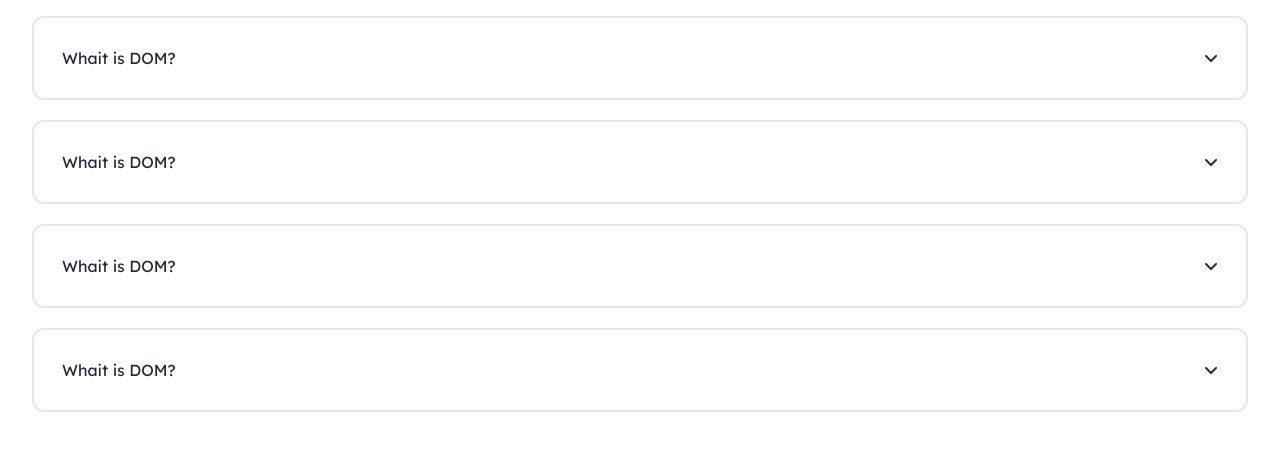
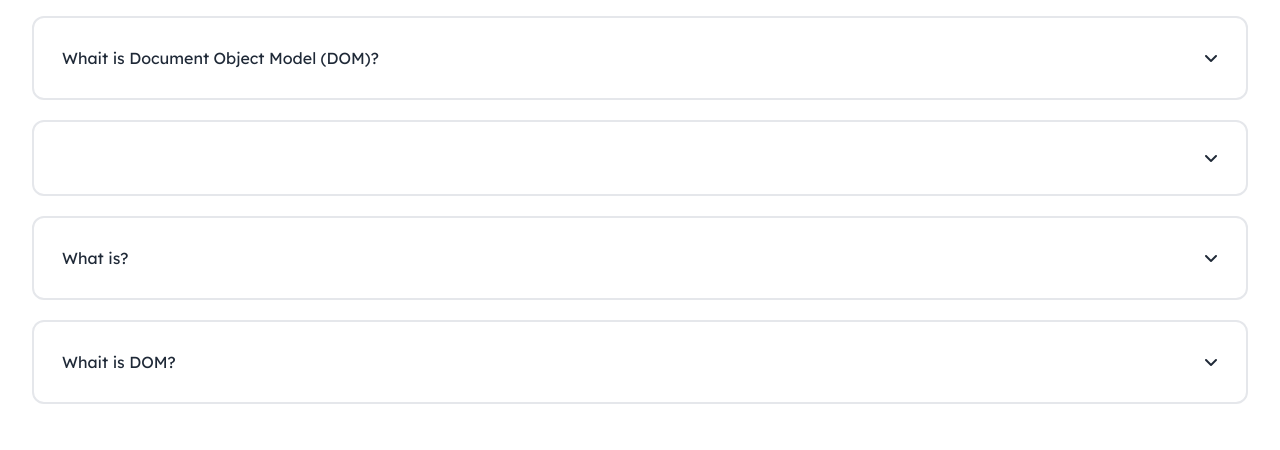
Before and after one commit to Tarikuzzaman12/Assignment-5, a plain HTML site: page blog.html in a window 1280 px wide. Shown: the part 184-634 px from the top of the page. Drawn offline with nearby package versions, Linux system fonts and the light colour scheme.

```diff
--- a/blog.html
+++ b/blog.html
@@ -41,7 +41,7 @@
         <!-- QNA 1 -->
         <div class="border-2 p-7 mt-5 rounded-xl">
             <div id="question-div-1" class="flex justify-between items-center">
-                <h1>Whait is DOM?</h1>
+                <h1>Whait is Document Object Model (DOM)?</h1>
                 <i class="fa-solid fa-angle-down"></i>
             </div>
             <input id="answer-field-1" type="text" class=" hidden mt-3" placeholder="Enter Your Answer...">
@@ -49,7 +49,7 @@
         <!-- QNA 2 -->
         <div class="border-2 p-7 mt-5 rounded-xl">
             <div id="question-div-2" class="flex justify-between items-center">
-                <h1>Whait is DOM?</h1>
+                <h1></h1>
                 <i class="fa-solid fa-angle-down"></i>
             </div>
             <input id="answer-field-2" type="text" class=" hidden mt-3" placeholder="Enter Your Answer...">
@@ -57,7 +57,7 @@
         <!-- QNA 3 -->
         <div class="border-2 p-7 mt-5 rounded-xl">
             <div id="question-div-3" class="flex justify-between items-center">
-                <h1>Whait is DOM?</h1>
+                <h1>What is?</h1>
                 <i class="fa-solid fa-angle-down"></i>
             </div>
             <input id="answer-field-3" type="text" class=" hidden mt-3" placeholder="Enter Your Answer...">
```
